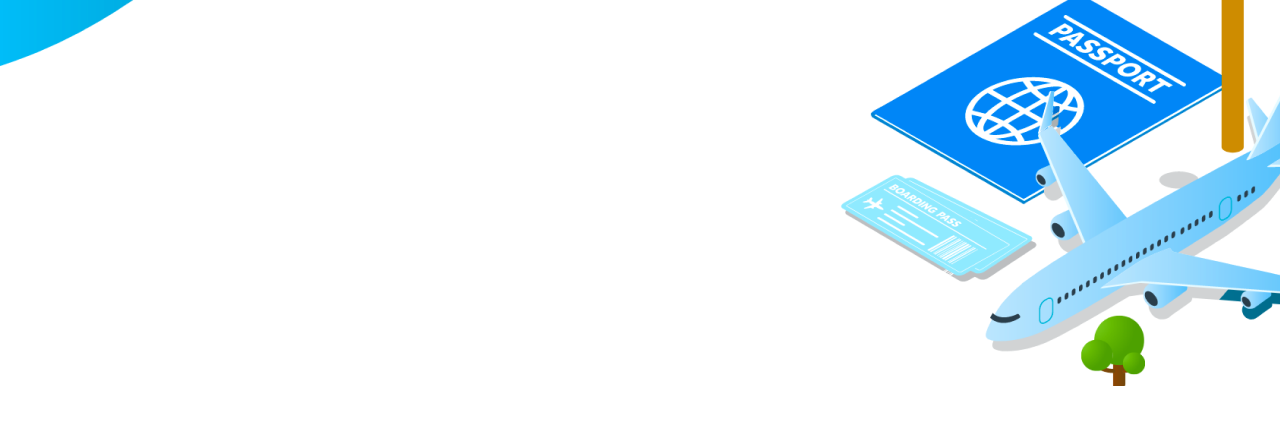
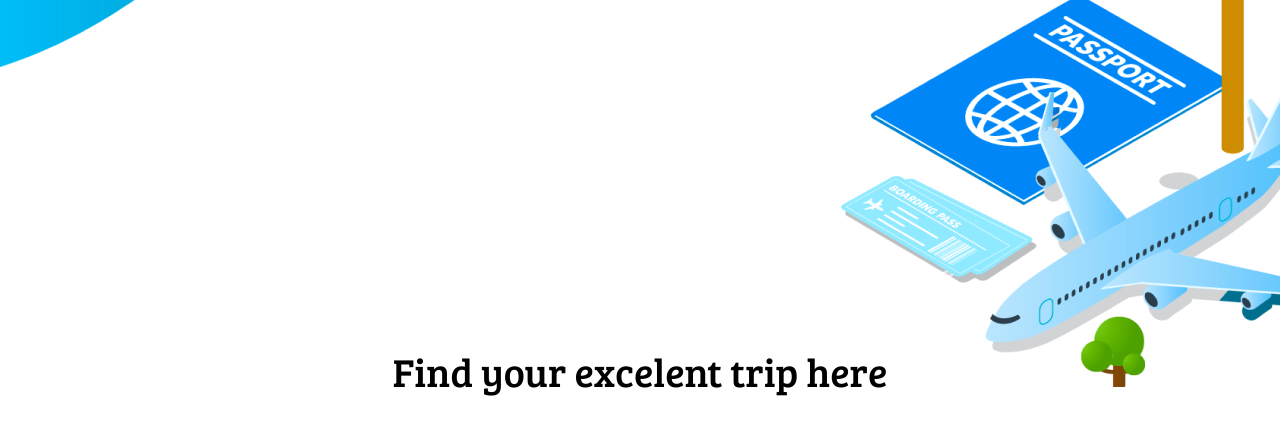
Before and after one commit to bro-rukman/endang_rukmana, a plain HTML site: page index.html in a window 1280 px wide. Shown: the part 371-800 px from the top of the page. Drawn offline with nearby package versions, Linux system fonts and the light colour scheme.

Commit message:
modified

```diff
--- a/frontend/styles/main.scss
+++ b/frontend/styles/main.scss
@@ -1,6 +1,7 @@
 body {
     background-color: #fff;
     background-size: cover;
+    font-family: 'Bree Serif', serif;
 }
 
 .navbar-brand {
@@ -44,7 +45,8 @@ body {
         h1 {
             text-align: center;
             color: #000000;
-            margin-top: -450px;
+            margin-top: -40px;
+            font-family: 'Bree Serif', serif;
         }
 
     }
```
Also changed, not shown: index.html (+1 -1 lines), frontend/styles/main.css, 1 other file.
